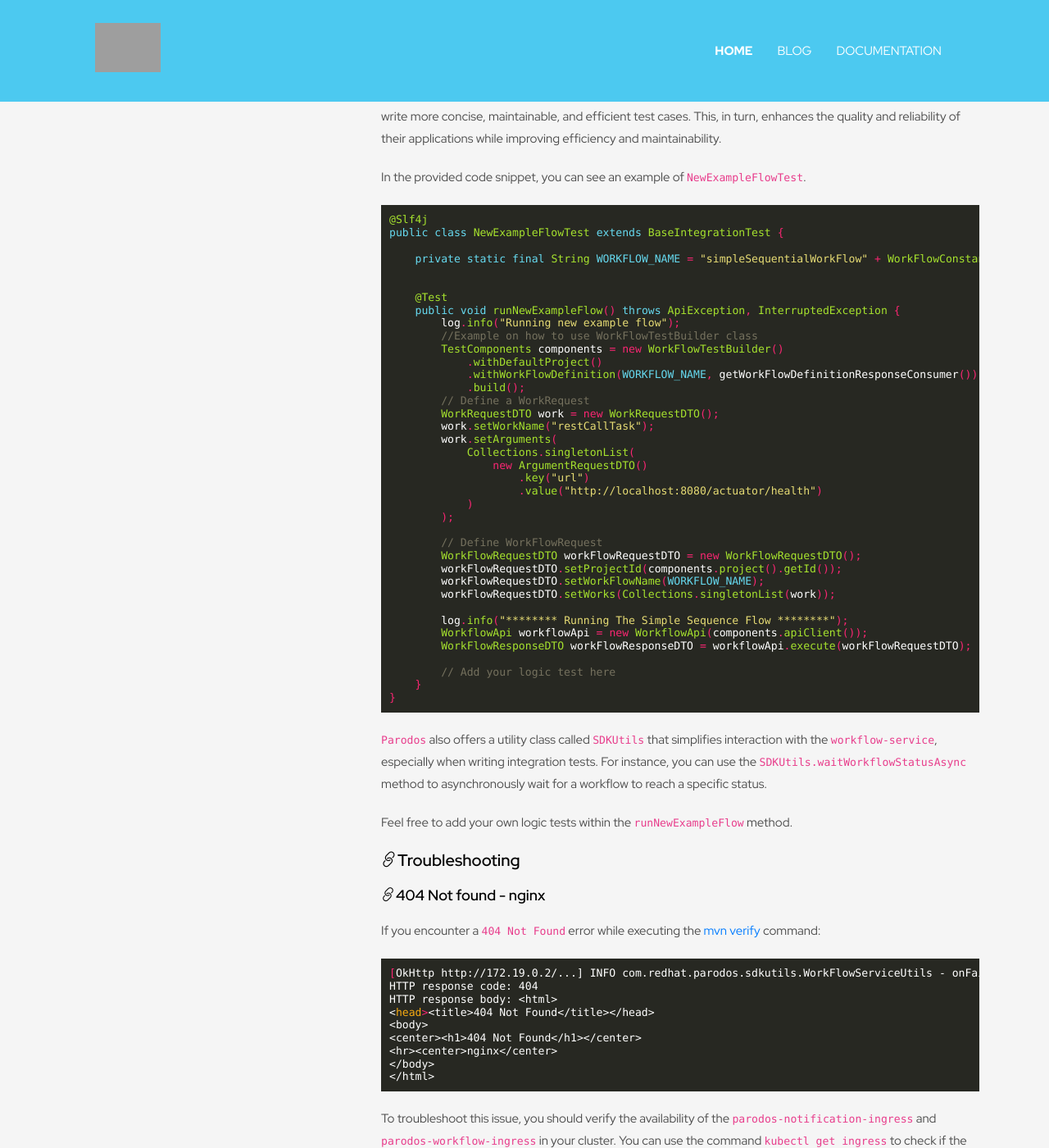
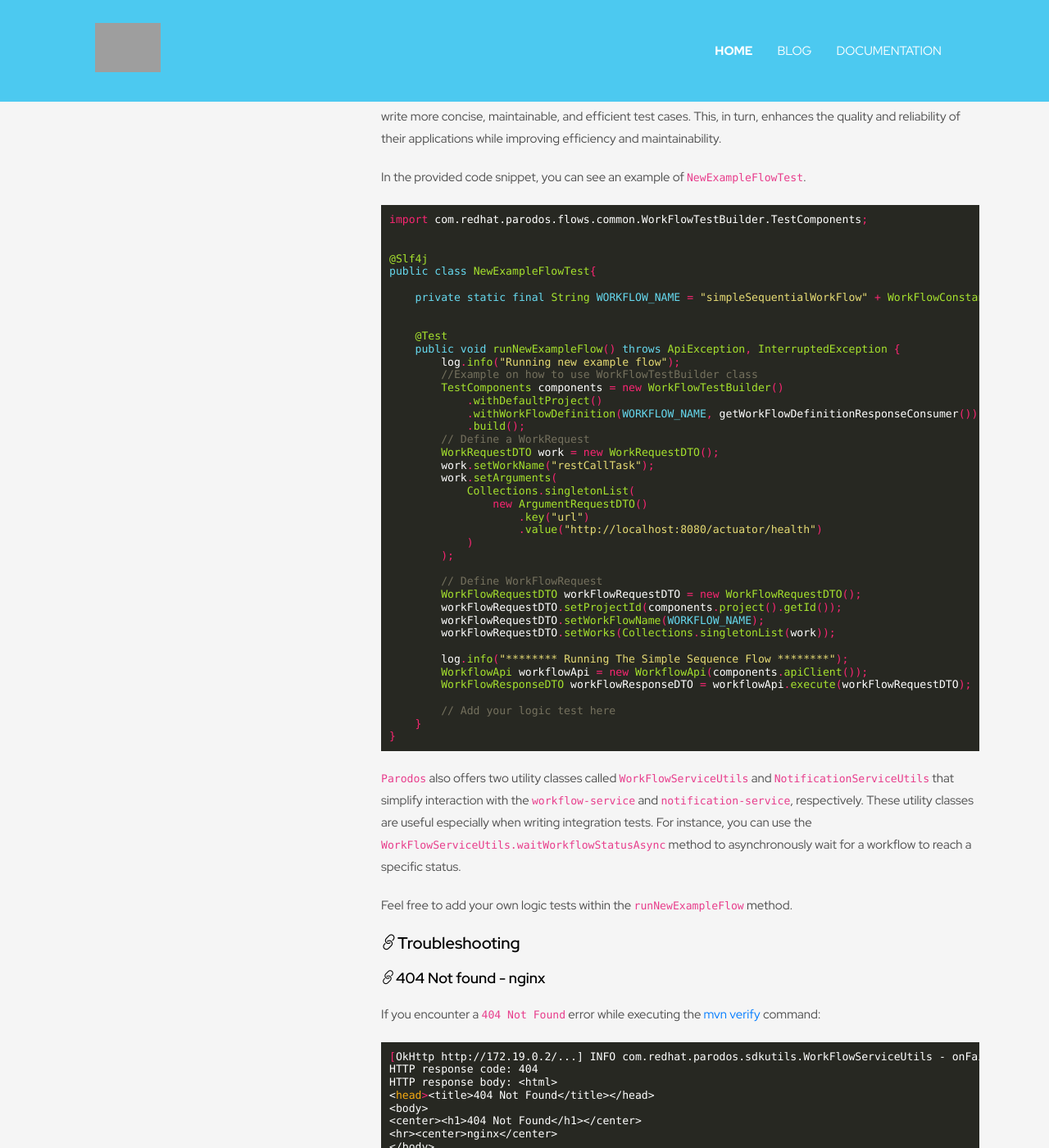
Before and after one commit to parodos-dev/parodos-dev.github.io, a Jekyll site: the page built from documentation/latest/dev/guide.md, in a window 1280 px wide and 1400 px high, scrolled down 4170 px. Shown: the whole window at 82% size. Built offline with Jekyll 4.4.1, drawn with Linux system fonts in a browser that asks for light colours; a script that is not in the unit is left out; grey boxes are pictures that could not be loaded.

Commit message:
Fix: utils class names
Signed-off-by: Gloria Ciavarrini <gciavarrini@redhat.com>

````diff
--- a/documentation/latest/dev/guide.md
+++ b/documentation/latest/dev/guide.md
@@ -230,8 +230,11 @@ maintainability.
 In the provided code snippet, you can see an example of `NewExampleFlowTest`.
 
 ```java
+import com.redhat.parodos.flows.common.WorkFlowTestBuilder.TestComponents;
+
+
 @Slf4j
-public class NewExampleFlowTest extends BaseIntegrationTest {
+public class NewExampleFlowTest{
 
     private static final String WORKFLOW_NAME = "simpleSequentialWorkFlow" + WorkFlowConstants.INFRASTRUCTURE_WORKFLOW;
 
@@ -270,9 +273,11 @@ public class NewExampleFlowTest extends BaseIntegrationTest {
 }
 ```
 
-`Parodos` also offers a utility class called `SDKUtils` that simplifies
-interaction with the `workflow-service`, especially when writing integration
-tests. For instance, you can use the `SDKUtils.waitWorkflowStatusAsync` method
+`Parodos` also offers two utility classes called `WorkFlowServiceUtils` and
+`NotificationServiceUtils` that simplify interaction with the `workflow-service`
+and `notification-service`, respectively.
+These utility classes are useful especially when writing integration tests.
+For instance, you can use the `WorkFlowServiceUtils.waitWorkflowStatusAsync` method
 to asynchronously wait for a workflow to reach a specific status.
 
 Feel free to add your own logic tests within the `runNewExampleFlow` method.
````
